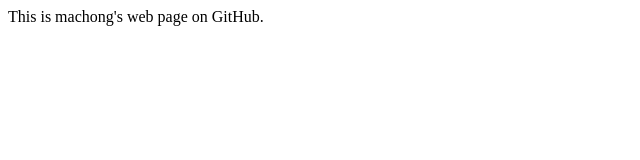
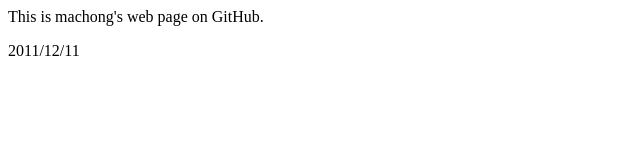
Before and after one commit to machong/CollaborativeLesson, a plain HTML site: page index.html in a window 1280 px wide. Shown: the full height of the page, 0-640 px from the left. Drawn offline with Linux system fonts and the light colour scheme.

Commit message:
add date to index.html

```diff
--- a/index.html
+++ b/index.html
@@ -3,7 +3,7 @@
  <body>
 	<title>Hi! Welcome to my web page!</title>
         <p>This is machong's web page on GitHub.</p>
-
+	<p>2011/12/11</p>
  </body>
 
 </html>
```
